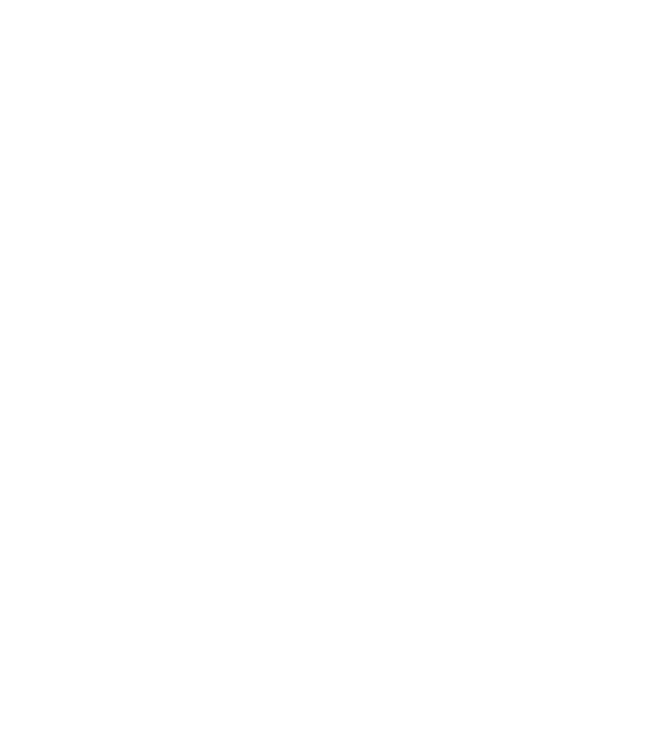
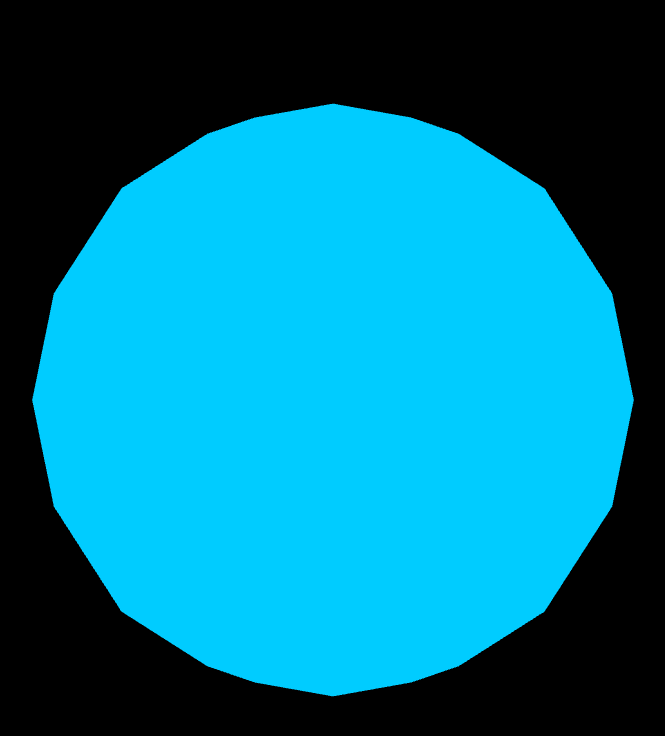
Before and after one commit to akh-ild/threejs-project, a plain HTML site: page index.html in a window 1280 px wide. Shown: the whole page, without its empty margins (307-972 px from the left). Drawn offline with nearby package versions, Linux system fonts and the light colour scheme.

Commit message:
primitive

```diff
--- a/index.html
+++ b/index.html
@@ -3,7 +3,7 @@
   <head>
     <meta charset="UTF-8" />
     <meta name="viewport" content="width=device-width, initial-scale=1.0" />
-    <title>Getting Started with Three.js</title>
+    <title>Three.js project</title>
     <style>
       body {
         margin: 0;
--- a/index.js
+++ b/index.js
@@ -1 +1,25 @@
-console.log('Robot Bobby was here');
+import * as THREE from 'three';
+
+const w = window.innerWidth;
+const h = window.innerHeight;
+const renderer = new THREE.WebGLRenderer({ antialias: true });
+renderer.setSize(w, h);
+document.body.appendChild(renderer.domElement);
+
+const fov = 75;
+const aspect = w / h;
+const near = 0.1;
+const far = 10;
+const camera = new THREE.PerspectiveCamera(fov, aspect, near, far);
+camera.position.z = 2;
+
+const scene = new THREE.Scene();
+
+const geo = new THREE.IcosahedronGeometry(1.0, 2);
+const mat = new THREE.MeshBasicMaterial({
+  color: 0xccff,
+});
+const mesh = new THREE.Mesh(geo, mat);
+scene.add(mesh);
+
+renderer.render(scene, camera);
```
